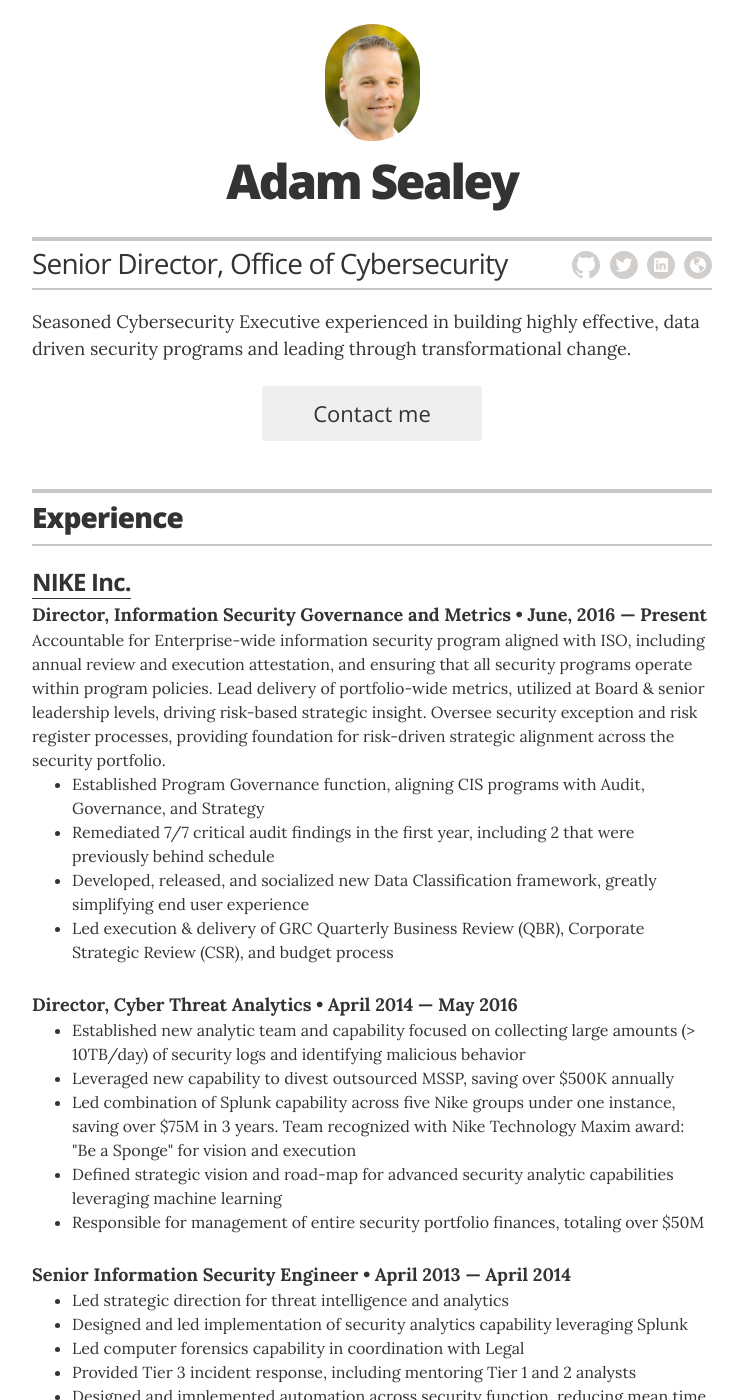
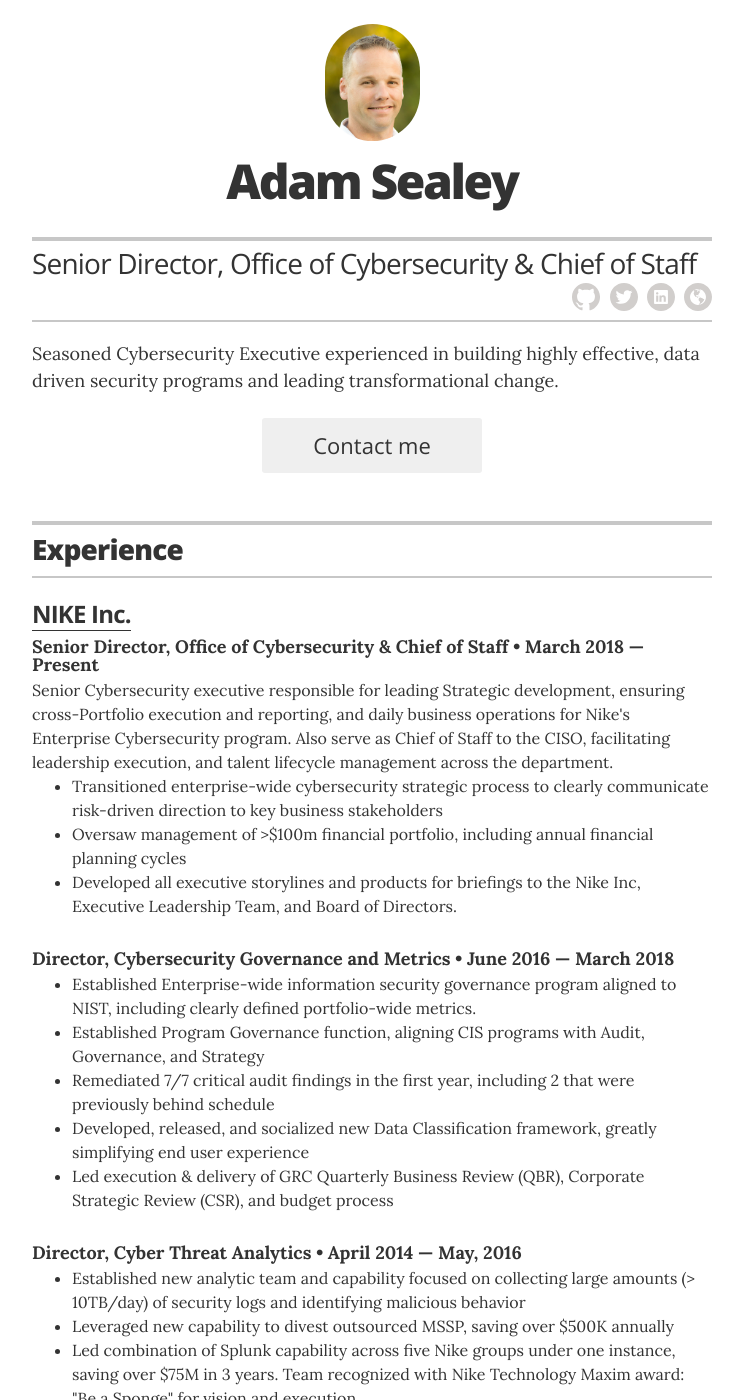
Before and after one commit to jglovier/resume-template, a Jekyll site: the page built from index.html, in a window 1280 px wide and 1400 px high. Shown: the whole window, without its empty margins (268-1011 px from the left). Built offline with Jekyll 4.4.1, drawn with Linux system fonts in a browser that asks for light colours.

Commit message:
First pass of adding Sr. Dir OOC to experience.

```diff
--- a/_config.yml
+++ b/_config.yml
@@ -11,14 +11,13 @@ sass:
 # Resume settings
 resume_avatar:                  "true"
 resume_name:                    "Adam Sealey"
-resume_title:                   "Senior Director, Office of Cybersecurity"
+resume_title:                   "Senior Director, Office of Cybersecurity & Chief of Staff"
 resume_contact_email:           "adam.sealey@gmail.com"
 resume_contact_telephone:       "925-709-4565"
 resume_contact_address:         "Portland, Oregon"
 resume_header_contact_info: "925-709-4565 | adam.sealey@gmail.com"
 resume_header_intro: "<p>Seasoned Cybersecurity Executive experienced in building
-highly effective, data driven security programs and leading through
-transformational change.</p>"
+highly effective, data driven security programs and leading transformational change.</p>"
 #resume_header_intro: "<p>Experienced Information Security and Analytics leader with a demonstrated history of working in retail, government,
 #and higher education. Strong blend of technical capability with a passion for inspiring teams.</p>"
 
--- a/_data/experience.yml
+++ b/_data/experience.yml
@@ -1,20 +1,31 @@
 # Jobs
 # NIKE
 - company: <a href=http://www.nike.com>NIKE Inc.</a>
-  position: Director, Information Security Governance and Metrics
-  duration: June, 2016 &mdash; Present
-  summary: "Accountable for Enterprise-wide information security program aligned with ISO, including annual review and execution attestation,
-  and ensuring that all security programs operate within program policies. Lead delivery of portfolio-wide metrics, utilized at Board &
-  senior leadership levels, driving risk-based strategic insight.  Oversee security exception and risk register processes, providing
-  foundation for risk-driven strategic alignment across the security portfolio."
+  position: Senior Director, Office of Cybersecurity & Chief of Staff
+  duration: March 2018 &mdash; Present
+  summary: "Senior Cybersecurity executive responsible for leading Strategic development, ensuring cross-Portfolio execution and reporting,
+  and daily business operations for Nike's Enterprise Cybersecurity program.  Also serve as Chief of Staff to the CISO, facilitating leadership
+  execution, and talent lifecycle management across the department."
   accomplishments:
+    - item: Transitioned enterprise-wide cybersecurity strategic process to clearly communicate risk-driven direction to key business stakeholders
+    - item: Oversaw management of >$100m financial portfolio, including annual financial planning cycles
+    - item: Developed all executive storylines and products for briefings to the Nike Inc, Executive Leadership Team, and Board of Directors.
+
+- position: Director, Cybersecurity Governance and Metrics
+  duration: June 2016 &mdash; March 2018
+  #summary: "Accountable for Enterprise-wide information security program aligned with ISO, including annual review and execution attestation,
+  #and ensuring that all security programs operate within program policies. Lead delivery of portfolio-wide metrics, utilized at Board &
+  #senior leadership levels, driving risk-based strategic insight.  Oversee security exception and risk register processes, providing
+  #foundation for risk-driven strategic alignment across the security portfolio."
+  accomplishments:
+    - item: Established Enterprise-wide information security governance program aligned to NIST, including clearly defined portfolio-wide metrics.
     - item: Established Program Governance function, aligning CIS programs with Audit, Governance, and Strategy
     - item: Remediated 7/7 critical audit findings in the first year, including 2 that were previously behind schedule
     - item: Developed, released, and socialized new Data Classification framework, greatly simplifying end user experience
     - item: Led execution & delivery of GRC Quarterly Business Review (QBR), Corporate Strategic Review (CSR), and budget process
 
 - position: Director, Cyber Threat Analytics
-  duration: April 2014 &mdash; May 2016
+  duration: April 2014 &mdash; May, 2016
   # summary:  Summary
   accomplishments:
     - item: Established new analytic team and capability focused on collecting large amounts (> 10TB/day) of security logs and identifying malicious behavior
```
